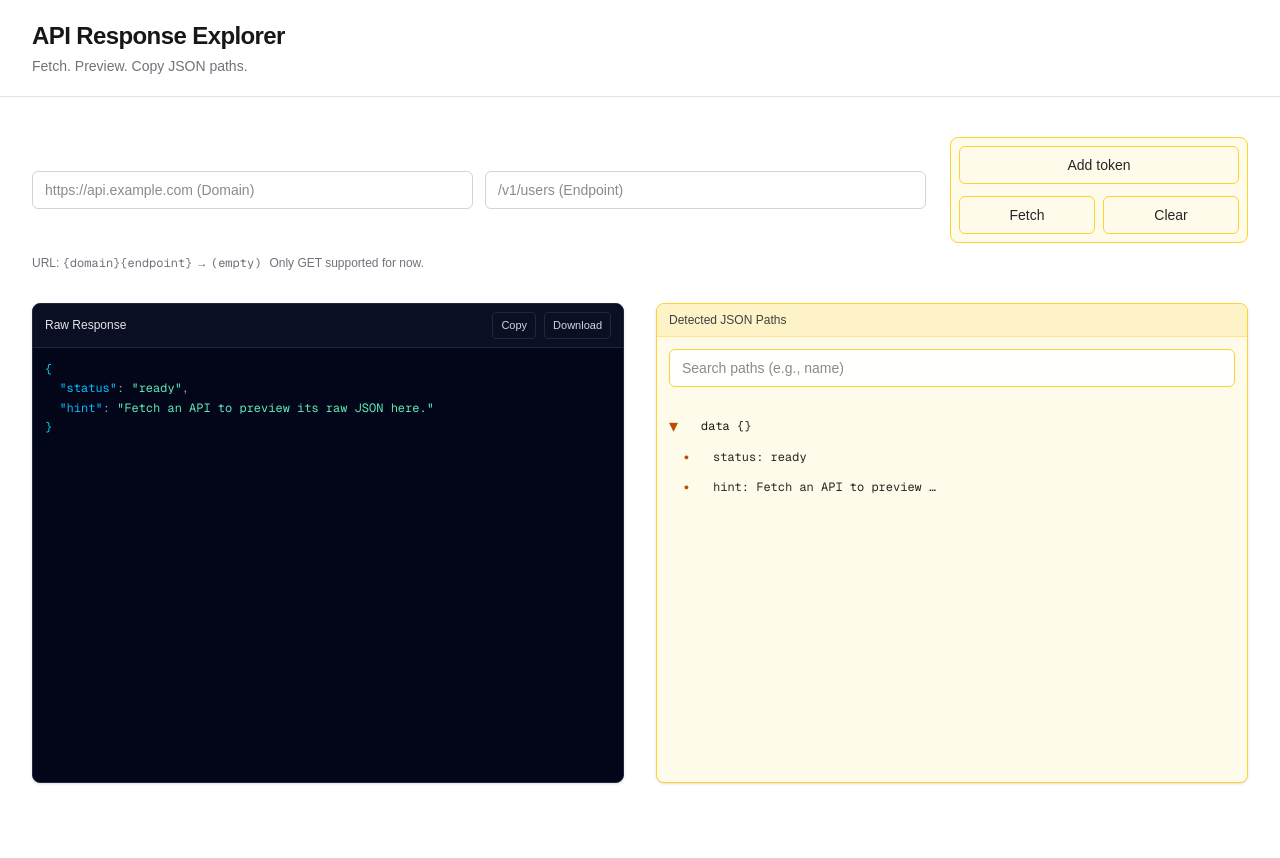
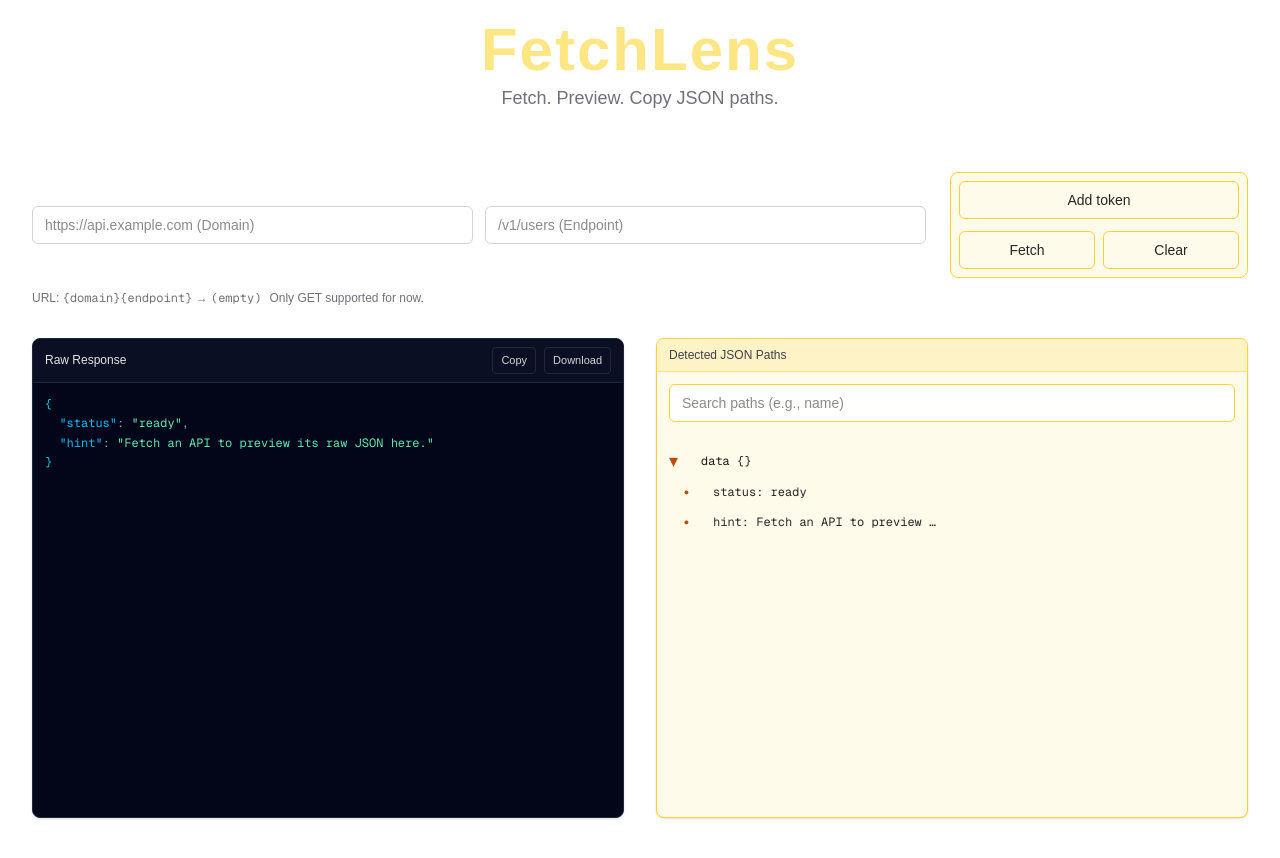
Before and after one commit to Shur0v/fetchens, a Next.js app: page / in a window 1280 px wide. Shown: the top 858 px of the page. Built offline with nearby package versions, Linux system fonts and the light colour scheme.

Commit message:
Header part complete

```diff
--- a/src/components/AppShell.tsx
+++ b/src/components/AppShell.tsx
@@ -472,18 +472,60 @@ export default function AppShell() {
     return <PrimitiveToken value={value} />;
   }
 
+  // Random, non-periodic blink for the brand 'c'
+  const [blinkOn, setBlinkOn] = useState(true);
+  useEffect(() => {
+    let cancelled = false;
+    function scheduleNext(initialDelay: number) {
+      if (cancelled) return;
+      setTimeout(() => {
+        if (cancelled) return;
+        // Start a burst of 1-4 blinks with random cadence
+        const burstCount = Math.floor(Math.random() * 4) + 1; // 1-4
+        let elapsed = 0;
+        for (let i = 0; i < burstCount; i++) {
+          const between = 100 + Math.random() * 200; // 100-300ms between blinks in burst
+          elapsed += between;
+          setTimeout(() => {
+            if (cancelled) return;
+            setBlinkOn(false);
+            setTimeout(() => {
+              if (cancelled) return;
+              setBlinkOn(true);
+            }, 60 + Math.random() * 120); // off window 60-180ms
+          }, elapsed);
+        }
+        // Schedule next burst after 300-1200ms pause
+        const nextDelay = 300 + Math.random() * 900;
+        scheduleNext(nextDelay);
+      }, initialDelay);
+    }
+    scheduleNext(300 + Math.random() * 900);
+    return () => {
+      cancelled = true;
+    };
+  }, []);
+
   return (
     <div className="min-h-screen">
       <div className="max-w-7xl mx-auto">
         {/* Header */}
-        <header className="border-b border-zinc-200 px-4 py-4 md:px-8 md:py-5">
-          <div className="flex items-start justify-between">
-            <div>
-              <h1 className="text-xl md:text-2xl font-bold tracking-tight">API Response Explorer</h1>
-              <p className="text-xs md:text-sm text-zinc-500 mt-1">Fetch. Preview. Copy JSON paths.</p>
+        <header className="px-4 py-4 md:px-8 md:py-5">
+          <div className="flex items-center justify-center">
+            <div className="text-center">
+              <h1
+                className="text-3xl md:text-6xl text-amber-200"
+                style={{ fontFamily: "Arial, Helvetica, sans-serif", fontWeight: 900, letterSpacing: "2px" }}
+              >
+                Fet
+                <span className={blinkOn ? "opacity-100" : "opacity-10 transition-opacity duration-75"}>c</span>
+                hLens
+              </h1>
+              <p className="text-[11px] md:text-lg text-zinc-500 mt-1">Fetch. Preview. Copy JSON paths.</p>
             </div>
           </div>
         </header>
+        <style jsx>{``}</style>
 
         {/* Content */}
         <div className="py-6 px-4 md:py-10 md:px-8">
```
